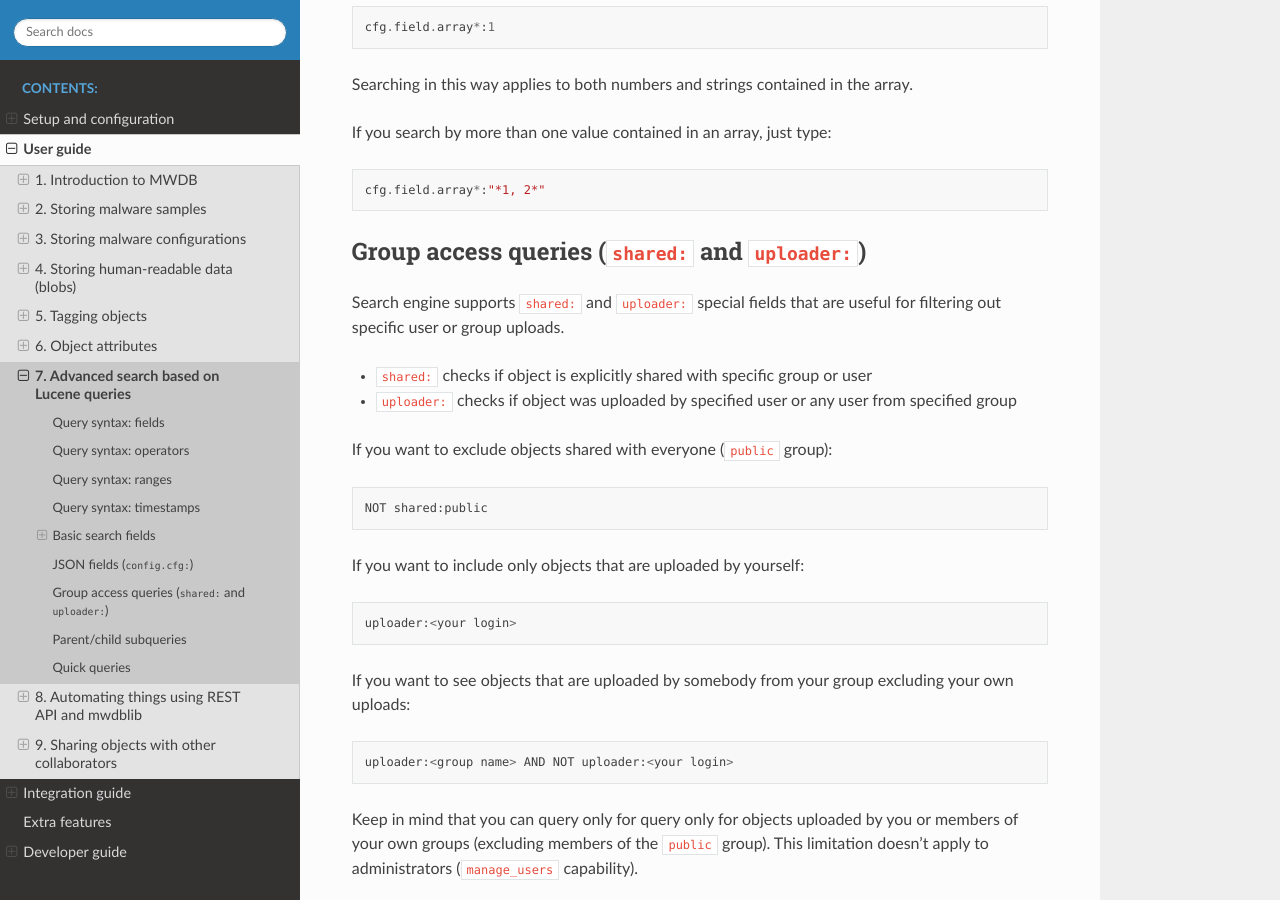
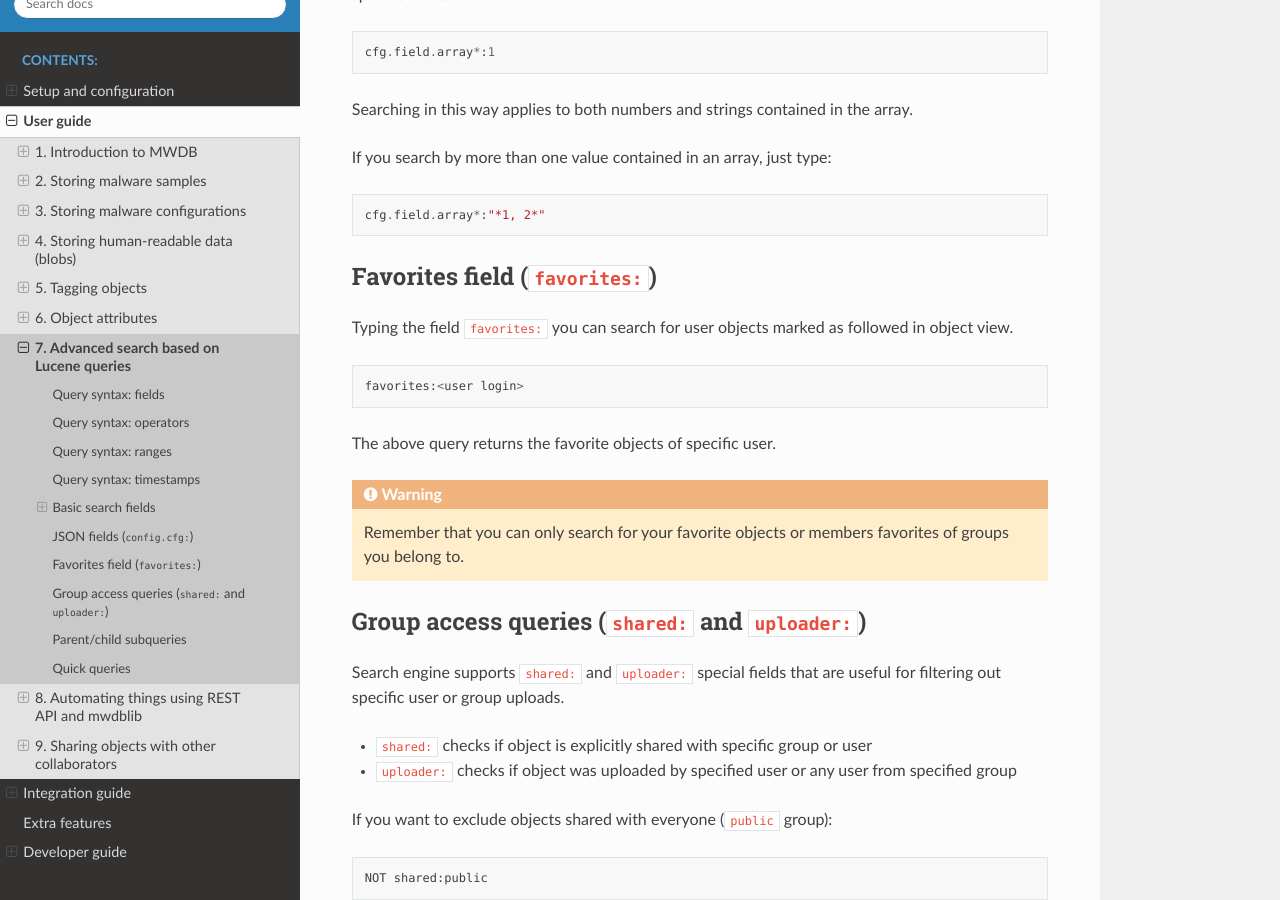
Before and after one commit to CERT-Polska/mwdb-core, a Sphinx documentation site: the page built from docs/user-guide/7-Lucene-search.rst, in a window 1280 px wide and 900 px high, scrolled down 5887 px. Built offline with Sphinx 7.4.7 and the Read the Docs theme 2.0.0, drawn with Linux system fonts in a browser that asks for light colours.

Commit message:
better favorites search field & update docs

```diff
--- a/docs/user-guide/7-Lucene-search.rst
+++ b/docs/user-guide/7-Lucene-search.rst
@@ -210,6 +210,7 @@ Special fields
 There are also other fields that have special meaning. They will be described in further sections of this chapter.
 
 
+* ``favorites:<string>``
 * ``shared:<string>``
 * ``uploader:<string>``
 * ``parent:<subquery>``
@@ -274,6 +275,20 @@ If you search by more than one value contained in an array, just type:
 
    cfg.field.array*:"*1, 2*"
 
+Favorites field (\ ``favorites:``\ )
+------------------------------------------------------------
+
+Typing the field ``favorites:`` you can search for user objects marked as followed in object view.
+
+.. code-block::
+
+   favorites:<user login>
+
+The above query returns the favorite objects of specific user.
+
+.. warning::
+
+    Remember that you can only search for your favorite objects or members favorites of groups you belong to.
 
 
 Group access queries (\ ``shared:`` and ``uploader:``\ )
```
Also changed, not shown: 1 other file.
